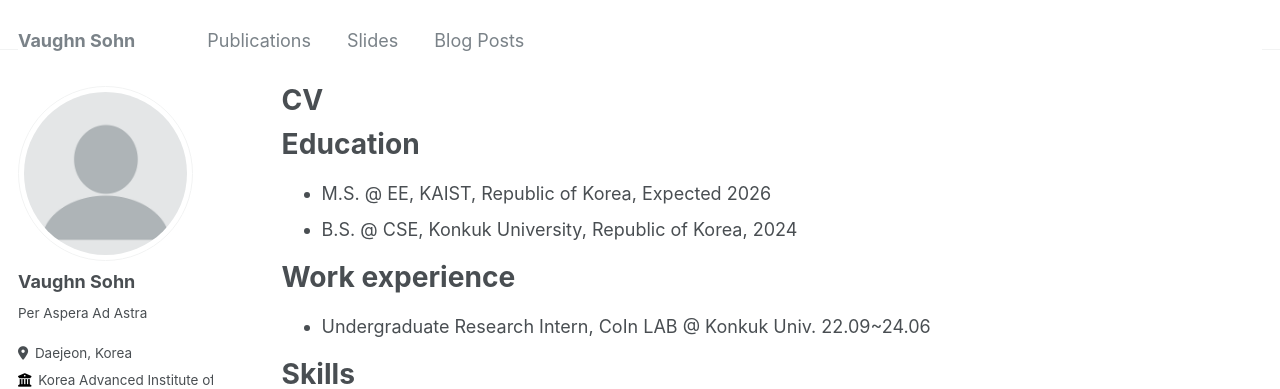
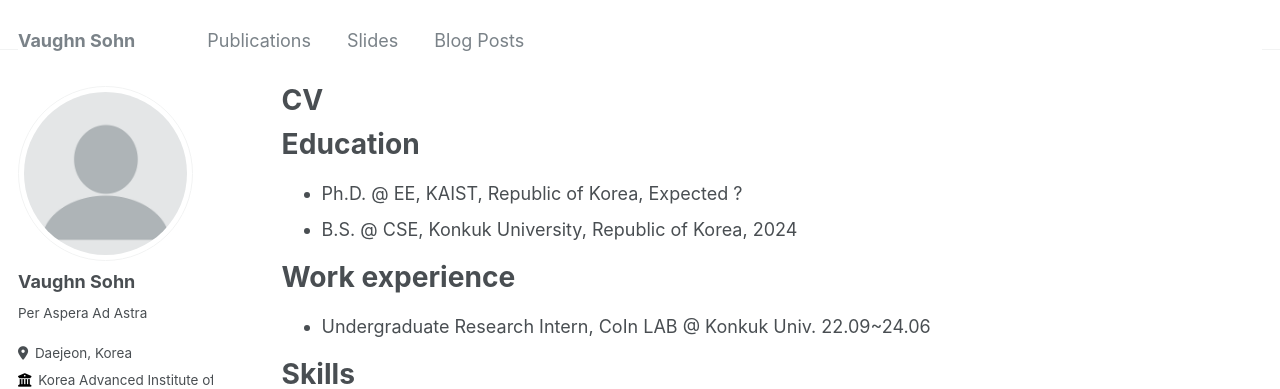
Before and after one commit to webb-c/webb-c.github.io, a Jekyll site: the page built from _pages/cv.md, in a window 1280 px wide and 900 px high. Shown: the top 389 px of the window. Built offline with Jekyll 4.4.1, drawn with Linux system fonts in a browser that asks for light colours; some web fonts are replaced.

```diff
--- a/_pages/cv.md
+++ b/_pages/cv.md
@@ -11,7 +11,7 @@ redirect_from:
 
 Education
 ======
-* M.S. @ EE, KAIST, Republic of Korea, Expected 2026
+* Ph.D. @ EE, KAIST, Republic of Korea, Expected ?
 * B.S. @ CSE, Konkuk University, Republic of Korea, 2024
 
 Work experience
```
Also changed, not shown: 1 other file.
